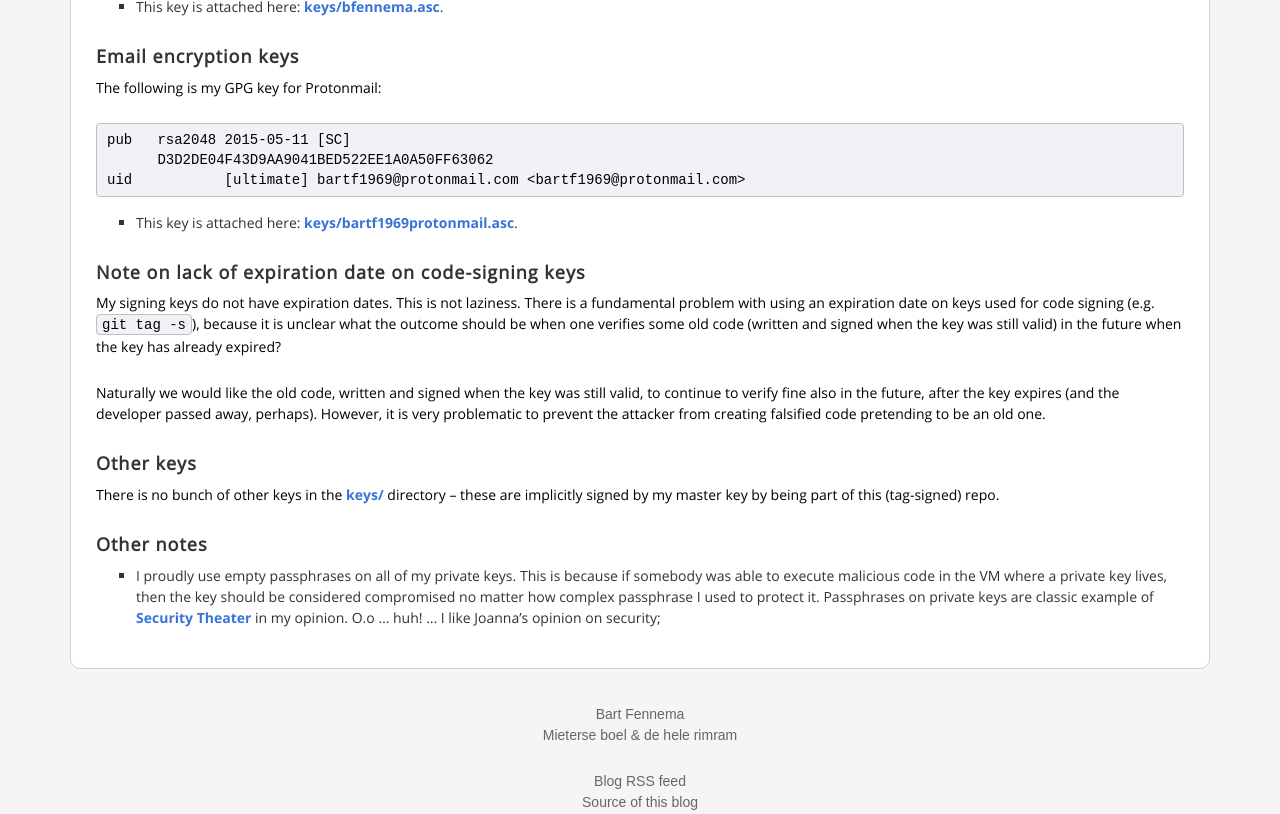
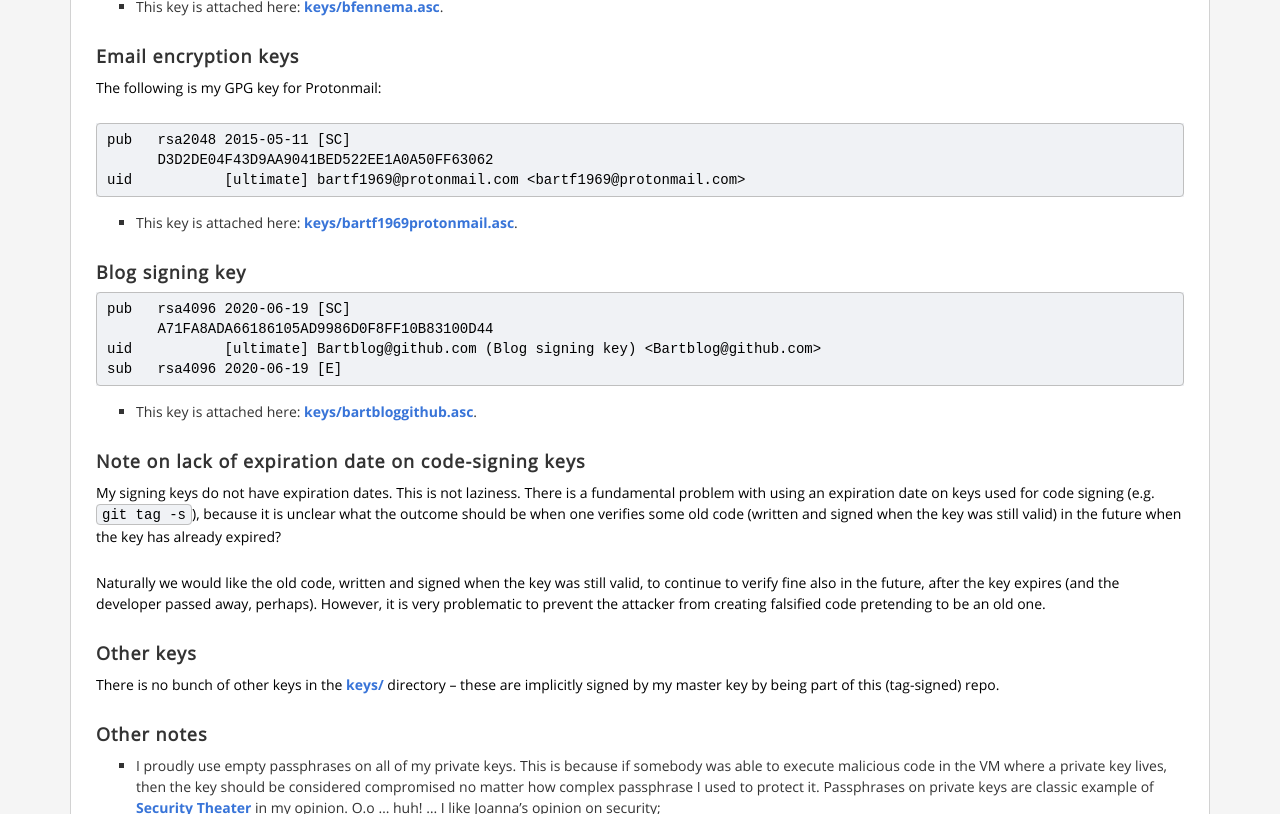
Before and after one commit to bartfennema/bartfennema.github.io, a Jekyll site: the page built from keys.md, in a window 1280 px wide and 900 px high, scrolled down 460 px, cut to the strip 0-814 px from the top of the window. Built offline with Jekyll 4.4.1, drawn with Linux system fonts in a browser that asks for light colours.

Commit message:
Added blog signing key

```diff
--- a/keys.md
+++ b/keys.md
@@ -35,6 +35,15 @@
 * This key is attached here: [keys/bartf1969protonmail.asc](/keys/bartf1969protonmail.asc).
 
 
+## Blog signing key
+
+    pub   rsa4096 2020-06-19 [SC]
+          A71FA8ADA66186105AD9986D0F8FF10B83100D44
+    uid           [ultimate] Bartblog@github.com (Blog signing key) <Bartblog@github.com>
+    sub   rsa4096 2020-06-19 [E]
+
+* This key is attached here: [keys/bartbloggithub.asc](/keys/bartbloggithub.asc).
+
 ## Note on lack of expiration date on code-signing keys
 
 My signing keys do not have expiration dates. This is not laziness. There is a fundamental problem with using an expiration date on keys used for code signing (e.g. `git tag -s`), because it
```
Also changed, not shown: 3 other files.
